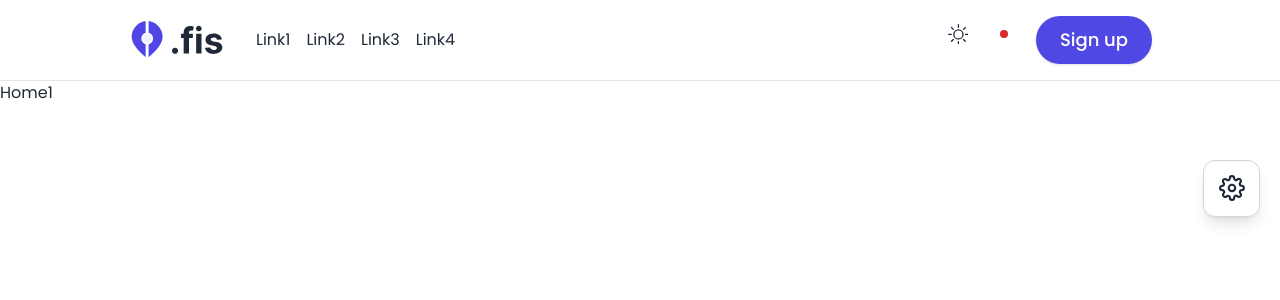
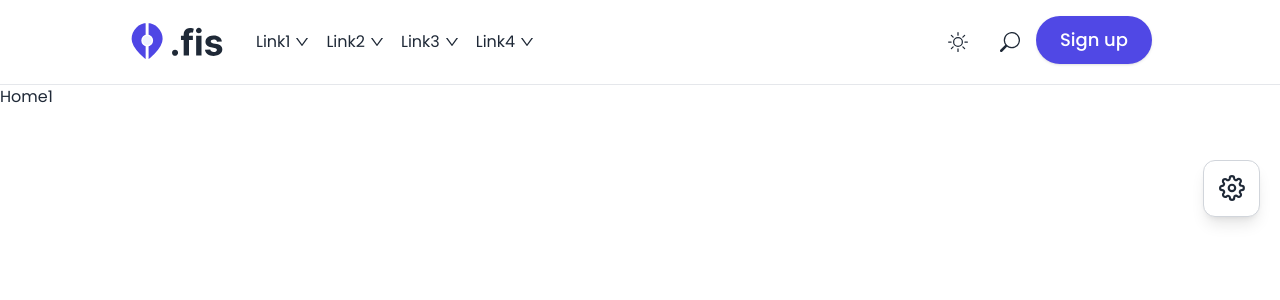
Before and after one commit to 01Barthez/Site-de-Tourisme, a React (Vite) app: page / in a window 1280 px wide. Shown: the top 300 px of the page. Built offline with nearby package versions, Linux system fonts and the light colour scheme.

Commit message:
Evolution: Definition de la premiere navabar

```diff
--- a/src/components/custom/ModeToogle.tsx
+++ b/src/components/custom/ModeToogle.tsx
@@ -19,13 +19,13 @@ export function ModeToggle() {
         variant='outline'
         size="icon"
         onClick={changeTheme}
-        className="border-none bg-transparent shadow-none rounded-full hover:bg-gray-100 dark:hover:bg-primary-foreground/10"
-      >
+        className='group text-xl border-none shadow-none h-auto w-auto p-4 rounded-full duration-200 transition-all dark:hover:bg-primary-foreground/10'
+        >
         {
           isLight ?
-            <BsSun className="h-[1.3rem] w-[1.3rem] transition-all"/>
+            <BsSun className="group-hover:-rotate-[25deg] duration-500"/>
             :
-            <BsFillMoonFill className="absolute h-[1.3rem] w-[1.3rem] transition-all"/>
+            <BsFillMoonFill className="group-hover:-rotate-[25deg] duration-500"/>
         }
       </Button>
     </>
--- a/src/components/custom/navbar/Navbar1.tsx
+++ b/src/components/custom/navbar/Navbar1.tsx
@@ -1,12 +1,25 @@
-import React from 'react'
+import { AiOutlineDown } from "react-icons/ai";
+import { BsSearch } from "react-icons/bs";
+import React, { useState } from 'react'
 import { Button } from '../../ui/button'
 import { ModeToggle } from "../ModeToogle";
 import Logo from '../Logo';
 import { Link } from 'react-router-dom';
 import { useNavigate } from "react-router-dom";
+import { Input } from "../../ui/input";
 
 const Navbar1: React.FC = () => {
     const navigate = useNavigate();
+    const [hiddenSearchBar, setHiddenSearchBar] = useState<boolean>(true);
+    const [searchText, setsearchText] = useState<string>("");
+
+    const handleVisibility = () => setHiddenSearchBar((prev) => !prev);
+
+    const handleSubmitSearch = (e: React.FormEvent<HTMLFormElement>) => {
+        e.preventDefault();
+        console.log(searchText);
+    }
+
 
     return (
         <nav className=''>
@@ -18,51 +31,87 @@ const Navbar1: React.FC = () => {
 
                     {/* NavLinks */}
                     <ul className="flex items-center gap-4">
-                        <li>
-                            <Link to={'/'}>
+                        <li className="flex items-center gap-1">
+                            <span>
                                 Link1
-                            </Link>
+                            </span>
+                            <AiOutlineDown />
                         </li>
 
-                        <li>
-                            <Link to={'/'}>
+                        <li className="flex items-center gap-1">
+                            <span>
                                 Link2
-                            </Link>
+                            </span>
+                            <AiOutlineDown />
                         </li>
 
-                        <li>
-                            <Link to={'/'}>
+                        <li className="flex items-center gap-1">
+                            <span>
                                 Link3
-                            </Link>
+                            </span>
+                            <AiOutlineDown />
                         </li>
 
-                        <li>
-                            <Link to={'/'}>
+                        <li className="flex items-center gap-1">
+                            <span>
                                 Link4
-                            </Link>
+                            </span>
+                            <AiOutlineDown />
                         </li>
                     </ul>
                 </div>
 
                 {/* Right-side */}
-                <div className="flex itesm-center gap-3">
+                <div className="flex itesm-center">
                     {/* Toggle Theme Button */}
                     <ModeToggle />
 
-                    {/* Notification button */}
-                    <Button
-                        variant='outline'
-                        size="icon"
-                        className="relative border-none bg-transparent shadow-none rounded-full hover:bg-gray-100 dark:hover:bg-primary-foreground/10"
-                        onClick={() => alert('hello')}
-                    >
-                        <div className="relative">
+                    {/* Search button and search bar */}
+                    <div className="relative">
+                        {/* Search Icon */}
+                        <Button
+                            variant={'outline'}
+                            className='group text-xl border-none shadow-none h-auto w-auto p-4 rounded-full duration-200 transition-all dark:hover:bg-primary-foreground/10'
+                            onClick={handleVisibility}
+                        >
+                            <BsSearch className="rotate-90 group-hover:rotate-[65deg] duration-500" />
+                        </Button>
 
-                            {/* Notification opened */}
-                            <div className="absolute -top-1 -right-[2px] w-2 h-2 rounded-full bg-destructive"></div>
-                        </div>
-                    </Button>
+                        {/* Search bar */}
+                        {
+                            hiddenSearchBar ? '' :
+                                <form
+                                    className="absolute -bottom-14 right-0 min-w-80"
+                                    data-aos='zoom-in-up'
+                                    data-aos-duration="300"
+                                    onSubmit={() => handleSubmitSearch}
+                                >
+                                    <div className="flex items-center outline-primary/30 outline rounded-full">
+                                        {/* search Input */}
+                                        <Input
+                                            type='search'
+                                            placeholder="Type and press enter..."
+                                            required
+                                            value={searchText}
+                                            onChange={(e: React.ChangeEvent<HTMLInputElement>) => { setsearchText(e.target.value) }}
+                                            className="w-full border-none shadow-none placeholder:text-sm text-lg tracking-wide outline-none focus-visible:ring-0"
+                                        />
 
+                                        {/* Submit button */}
+                                        <Button
+                                            variant={'secondary'}
+                                            size={'icon'}
+                                            className="border-none shadow-none bg-transparent text-lg hover:bg-transparent"
+                                            type='button'
+                                        >
+                                            <BsSearch />
+                                        </Button>
+                                    </div>
+                                </form>
+                        }
+                    </div>
+
+                    {/* Sign up Button */}
                     <Button
                         className='rounded-full p-6 text-lg'
                         onClick={() => navigate('/login')}
--- a/src/components/custom/navbar/Navbar2.tsx
+++ b/src/components/custom/navbar/Navbar2.tsx
@@ -1,11 +1,27 @@
 import React from 'react'
 import { HiOutlineBell } from 'react-icons/hi'
 import UserAvatar from './subcompoments/UserAvatar'
+import { Button } from '../../ui/button'
 
 const Navbar2: React.FC = () => {
   return (
     <div>
-      <HiOutlineBell />
+
+
+      {/* Notification button */}
+      <Button
+        variant='outline'
+        size="icon"
+        className="relative text-2xl border-none bg-transparent shadow-none rounded-full hover:bg-gray-100 dark:hover:bg-primary-foreground/10"
+        onClick={() => alert('hello')}
+      >
+        <div className="relative">
+          <HiOutlineBell />
+
+          {/* Notification opened */}
+          <div className="absolute -top-1 -right-[2px] w-2 h-2 rounded-full bg-destructive"></div>
+        </div>
+      </Button>
       {/* USER ACCOUNT */}
       <UserAvatar />
     </div>
--- /dev/null
+++ b/src/components/ui/input.tsx
@@ -0,0 +1,25 @@
+import * as React from "react"
+
+import { cn } from "@/lib/utils"
+
+export interface InputProps
+  extends React.InputHTMLAttributes<HTMLInputElement> {}
+
+const Input = React.forwardRef<HTMLInputElement, InputProps>(
+  ({ className, type, ...props }, ref) => {
+    return (
+      <input
+        type={type}
+        className={cn(
+          "flex h-9 w-full rounded-md border border-input bg-transparent px-3 py-1 text-sm shadow-sm transition-colors file:border-0 file:bg-transparent file:text-sm file:font-medium file:text-foreground placeholder:text-muted-foreground focus-visible:outline-none focus-visible:ring-1 focus-visible:ring-ring disabled:cursor-not-allowed disabled:opacity-50",
+          className
+        )}
+        ref={ref}
+        {...props}
+      />
+    )
+  }
+)
+Input.displayName = "Input"
+
+export { Input }
```
